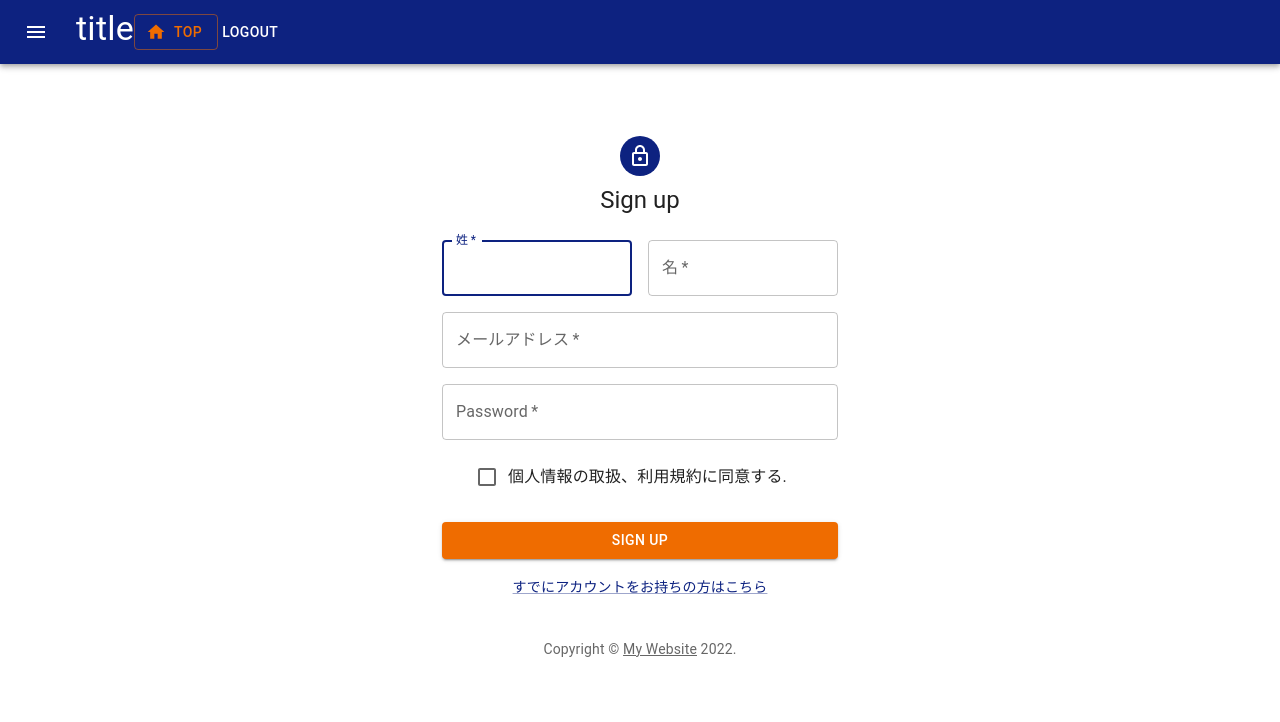
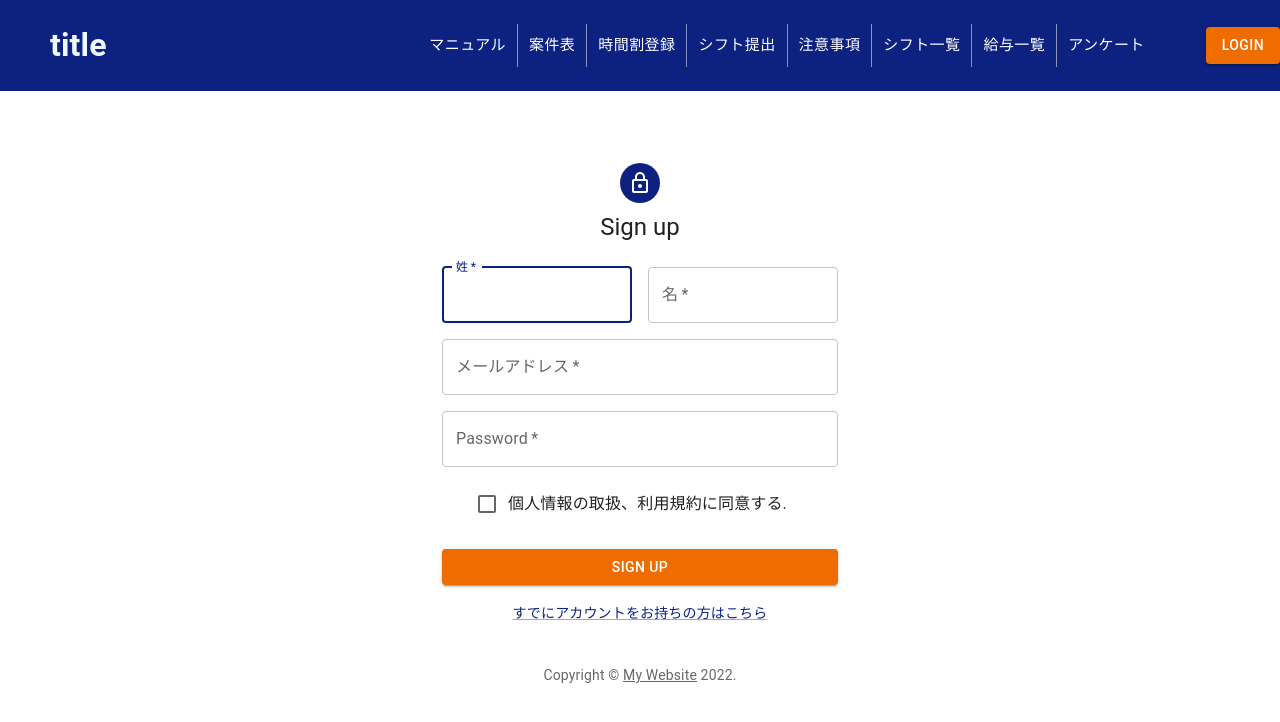
Before and after one commit to curoshiba/main, a React (Create React App) app: page / in a window 1280 px wide. Shown: the top 722 px of the page. Built offline with nearby package versions, Linux system fonts and the light colour scheme.

Commit message:
header comp

```diff
--- a/src/components/header/header.css
+++ b/src/components/header/header.css
@@ -1,18 +1,24 @@
-.appBar {
+header {
   display: flex;
-  justify-content: center;
-  align-content: center;
+  align-items: center;
+  width: 100%;
+  background: #0d2280;
 }
 
-.menuText {
-  display: flex;
-  flex: 0;
+.title {
+  color: aliceblue;
+  margin-right: auto;
+  margin-left: 50px;
 }
 
-.logoutButton {
-  flex: 0;
+.menu {
+  margin-right: 50px;
 }
 
-.topButton {
-  align-self: cente;
+.logout {
+  margin-right: 20px;
 }
+
+.child {
+  padding: 5px;
+}
--- a/src/components/header/header.jsx
+++ b/src/components/header/header.jsx
@@ -1,50 +1,35 @@
-import * as React from "react";
-import AppBar from "@mui/material/AppBar";
-import Toolbar from "@mui/material/Toolbar";
-import Typography from "@mui/material/Typography";
-import Button from "@mui/material/Button";
-import IconButton from "@mui/material/IconButton";
-import MenuIcon from "@mui/icons-material/Menu";
 import { ThemeProvider } from "@mui/material/styles";
-import { TopButton } from "../../assets/topbutton";
 import { theme } from "../../generalColor";
 import "./header.css";
+import { Button, ButtonGroup } from "@mui/material";
 
 export const Header = () => {
-  //上のprimaryが効いてない
-
   return (
-    <>
     <ThemeProvider theme={theme}>
-        <AppBar
-          position="static"
-          color="primary"
-          enableColorOnDark
-          className="appBar"
-        >
-          <Toolbar>
-            <div className="menuText">
-              <IconButton
+      <header>
+        <h1 className="title">title</h1>
+        <nav>
+          <ButtonGroup
+            variant="text"
+            aria-label="text button group"
             size="large"
-                edge="start"
-                color="inherit"
-                aria-label="menu"
-                sx={{ mr: 2 }}
+            color="text"
             className="menu"
           >
-                <MenuIcon />
-              </IconButton>
-              <Typography variant="h4" component="div" className="naxionText">
-                title
-              </Typography>
-            </div>
-            <TopButton className="topButton" />
-            <Button color="inherit" className="logoutButton">
-              Logout
+            <Button className="child">マニュアル</Button>
+            <Button className="child">案件表</Button>
+            <Button className="child">時間割登録</Button>
+            <Button className="child">シフト提出</Button>
+            <Button className="child">注意事項</Button>
+            <Button className="child">シフト一覧</Button>
+            <Button className="child">給与一覧</Button>
+            <Button className="child">アンケート</Button>
+          </ButtonGroup>
+        </nav>
+        <Button color="secondary" variant="contained" className="logout">
+          Login
         </Button>
-          </Toolbar>
-        </AppBar>
+      </header>
     </ThemeProvider>
-    </>
   );
 };
--- a/src/generalColor.jsx
+++ b/src/generalColor.jsx
@@ -8,6 +8,9 @@ export const theme = createTheme({
     },
     secondary: {
       main: "#ef6c00"
+    },
+    text: {
+      main: "#ffff"
     }
   }
 });
```
Also changed, not shown: src/components/navbar/header.css (deleted, +0 -8 lines), src/components/navbar/header.jsx (deleted, +0 -16 lines). Lines whose indentation alone changed are shown as unchanged.
